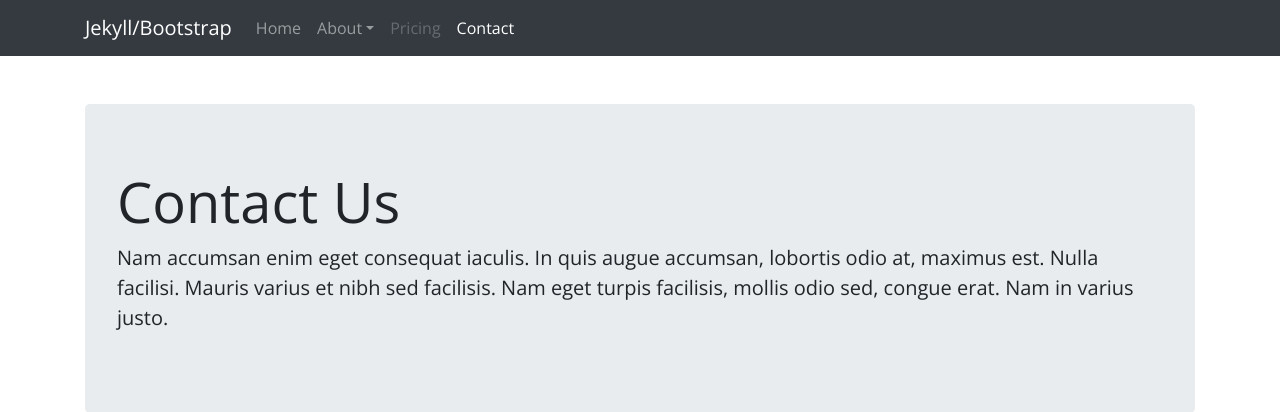
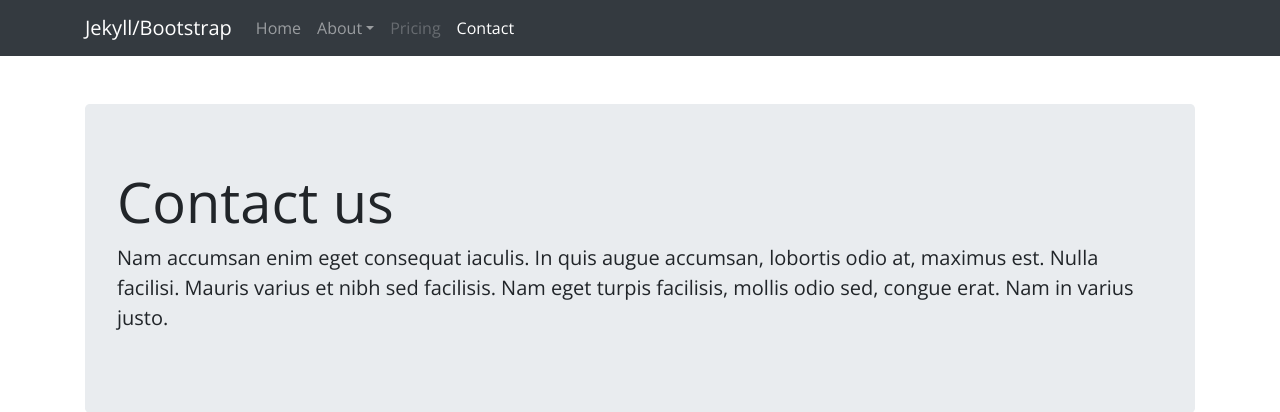
Before and after one commit to robertlove/jekyll-bootstrap, a Jekyll site: the page built from contact.html, in a window 1280 px wide. Shown: the top 412 px of the page. Built offline with Jekyll 4.4.1, drawn with Linux system fonts in a browser that asks for light colours.

```diff
--- a/about.html
+++ b/about.html
@@ -1,5 +1,5 @@
 ---
-title: About Us
+title: About us
 description: Lorem ipsum dolor sit amet, consectetur adipiscing elit. Quisque vel fermentum ligula, sed vulputate lorem. Suspendisse vitae augue tristique, porttitor nulla at, sollicitudin sapien. Vivamus consequat justo imperdiet.
 permalink: /about
 ---
--- a/contact.html
+++ b/contact.html
@@ -1,5 +1,5 @@
 ---
-title: Contact Us
+title: Contact us
 description: Nam accumsan enim eget consequat iaculis. In quis augue accumsan, lobortis odio at, maximus est. Nulla facilisi. Mauris varius et nibh sed facilisis. Nam eget turpis facilisis, mollis odio sed, congue erat. Nam in varius justo.
 permalink: /contact
 ---
```
